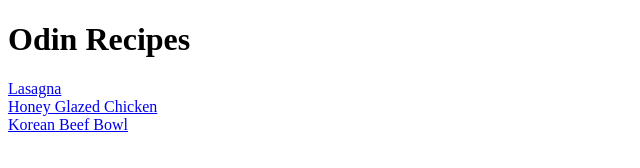
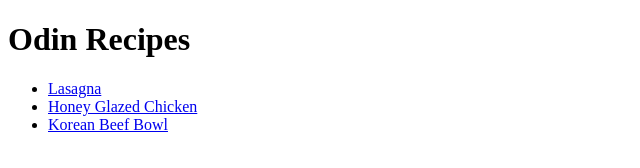
Before and after one commit to ISpenNex/odin-recipes, a plain HTML site: page index.html in a window 1280 px wide. Shown: the whole page, without its empty margins (0-640 px from the left). Drawn offline with Linux system fonts and the light colour scheme.

Commit message:
Remove line breaks
removed line breaks and change the recipes links to
be an unordered list

```diff
--- a/index.html
+++ b/index.html
@@ -6,11 +6,11 @@
     </head>
     <body>
         <h1>Odin Recipes</h1>
-        <a href="./recipes/lasagna.html">Lasagna</a>
-        <br>
-        <a href="./recipes/honeyglazedchicken.html">Honey Glazed Chicken</a>
-        <br>
-        <a href="./recipes/koreanbeefbowl.html">Korean Beef Bowl</a>
+        <ul>
+            <li><a href="./recipes/lasagna.html">Lasagna</a></li>
+            <li><a href="./recipes/honeyglazedchicken.html">Honey Glazed Chicken</a></li>
+            <li><a href="./recipes/koreanbeefbowl.html">Korean Beef Bowl</a></li>
+        </ul>
 
     </body>
 </html>
```
